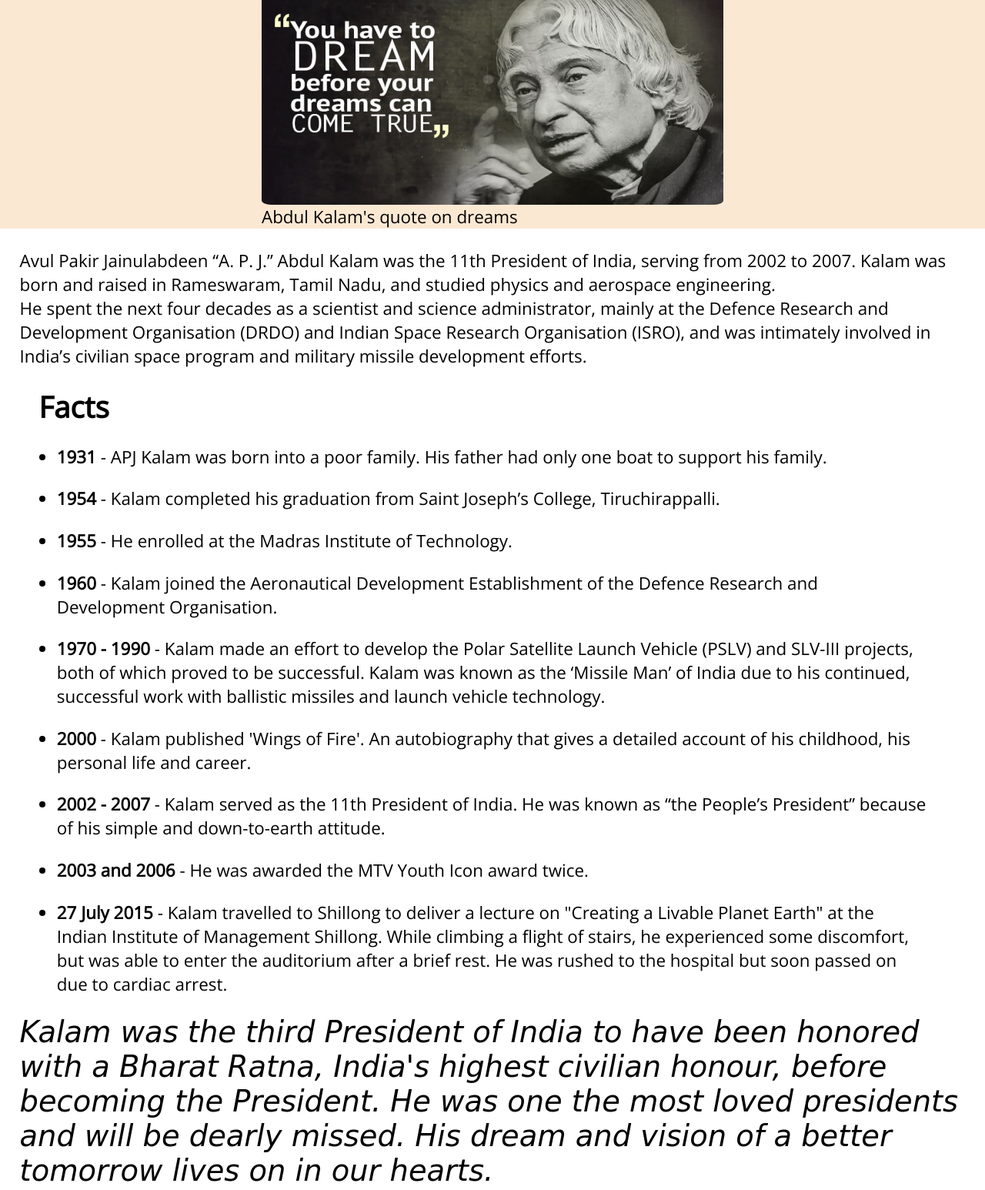
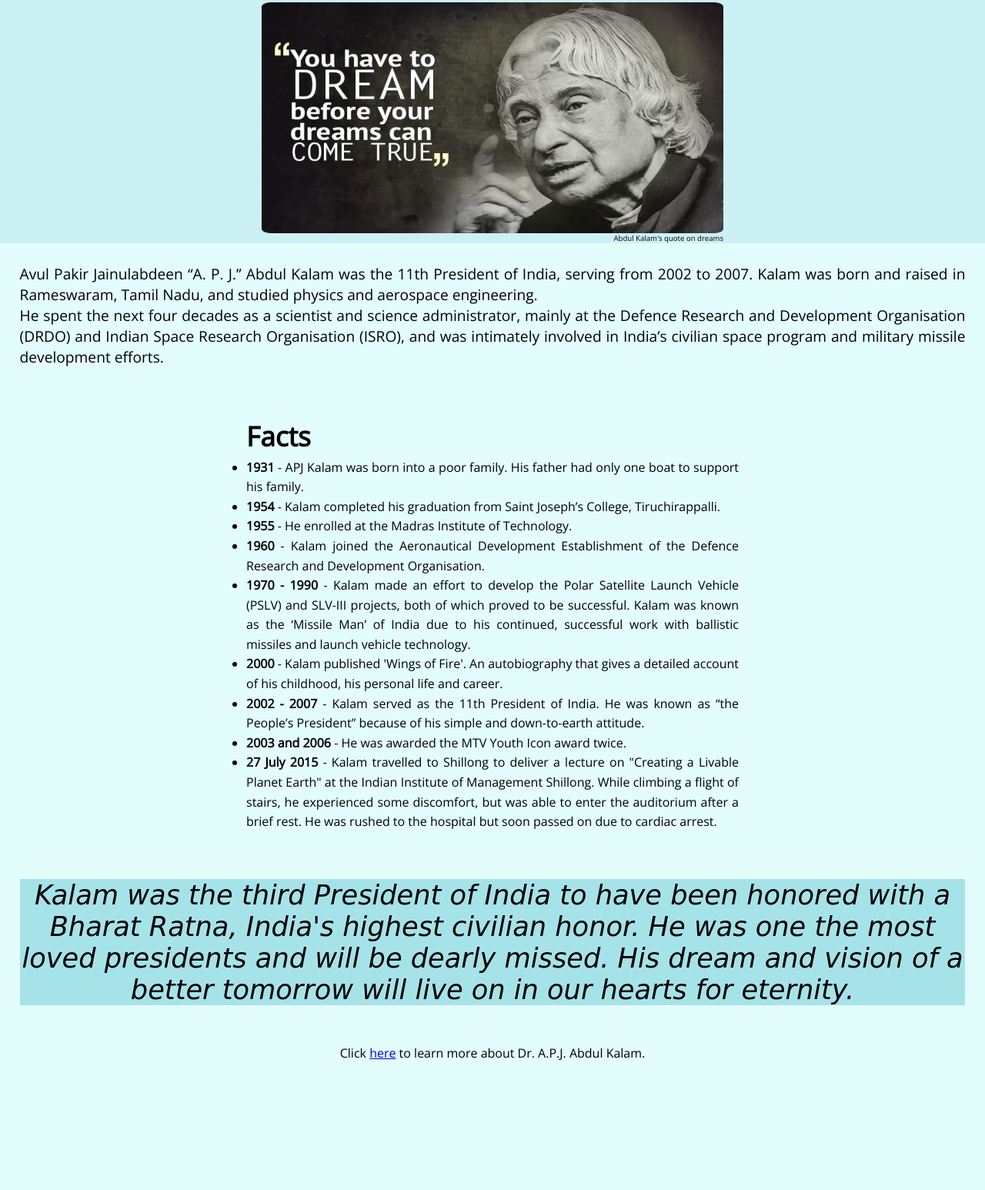
Before and after one commit to prashanthashok/fcc-practice, a plain HTML site: page projects/responsive-design/tribute-page/index.html in a window 1280 px wide. Shown: the part 174-1720 px from the top of the page at 77% size. After the commit the page ends 1579 px from the top, so only its background shows below. Drawn offline with nearby package versions, Linux system fonts and the light colour scheme; a web font is replaced by a local one.

Commit message:
Finalizing layout

```diff
--- a/projects/responsive-design/tribute-page/index.html
+++ b/projects/responsive-design/tribute-page/index.html
@@ -6,16 +6,19 @@
     <meta http-equiv="X-UA-Compatible" content="ie=edge" />
     <title>Document</title>
     <link rel="stylesheet" href="./resources/css/style.css" />
-    <link href="https://fonts.googleapis.com/css?family=Montez|Montserrat:300|Open+Sans&display=swap" rel="stylesheet">
+    <link
+      href="https://fonts.googleapis.com/css?family=Montez|Montserrat:300|Open+Sans&display=swap"
+      rel="stylesheet"
+    />
   </head>
   <body>
     <main id="main">
-      <div class="main-container">
       <section class="" id="title-section">
         <div class="" id="title">
           <h1>
-              A tribute to the 'Missile Man' of India, Dr. A.P.J Abdul Kalam
+            A tribute to the 'Missile Man' of India
           </h1>
+          <h1>Dr. A.P.J. Abdul Kalam</h1>
         </div>
         <div class="" id="img-div">
           <img
@@ -24,26 +27,27 @@
             class=""
             id="image"
           />
-            <div class="text" id="img-caption">Abdul Kalam's quote on dreams</div>
+          <div class="text caption" id="img-caption">
+            Abdul Kalam's quote on dreams
+          </div>
         </div>
       </section>
 
       <section class="" id="tribute-info">
-          <p class="description text">
-            Avul Pakir Jainulabdeen “A. P. J.” Abdul Kalam was the 11th
-            President of India, serving from 2002 to 2007. Kalam was born and
-            raised in Rameswaram, Tamil Nadu, and studied physics and aerospace
-            engineering.
+        <p class="description text introduction">
+          Avul Pakir Jainulabdeen “A. P. J.” Abdul Kalam was the 11th President
+          of India, serving from 2002 to 2007. Kalam was born and raised in
+          Rameswaram, Tamil Nadu, and studied physics and aerospace engineering.
         </p>
 
-          <p class="description text">
+        <p class="description text introduction">
           He spent the next four decades as a scientist and science
           administrator, mainly at the Defence Research and Development
-            Organisation (DRDO) and Indian Space Research Organisation (ISRO),
-            and was intimately involved in India’s civilian space program and
-            military missile development efforts.
+          Organisation (DRDO) and Indian Space Research Organisation (ISRO), and
+          was intimately involved in India’s civilian space program and military
+          missile development efforts.
         </p>
-
+        <div class="fact-container">
           <ul class="facts">
             <h3>Facts</h3>
             <li class="fact text">
@@ -93,16 +97,15 @@
               but soon passed on due to cardiac arrest.
             </li>
           </ul>
+        </div>
 
         <p class="text conclusion">
           Kalam was the third President of India to have been honored with a
-            Bharat Ratna, India's highest civilian honour, before becoming the
-            President. He was one the most loved presidents and will be dearly
-            missed. His dream and vision of a better tomorrow lives on in our
-            hearts.
+          Bharat Ratna, India's highest civilian honor. He was one the most
+          loved presidents and will be dearly missed. His dream and vision of a
+          better tomorrow will live on in our hearts for eternity.
         </p>
       </section>
-      </div>
     </main>
     <footer class="text" id="footer">
       Click
--- a/projects/responsive-design/tribute-page/resources/css/style.css
+++ b/projects/responsive-design/tribute-page/resources/css/style.css
@@ -2,6 +2,21 @@
   margin: 0;
   padding: 0;
   box-sizing: border-box;
+}
+
+body {
+  background-color: #e3fdfd;
+}
+
+h1 {
+  font-family: "Montserrat", sans-serif;
+  font-weight: 100;
+  font-size: 3.2rem;
+}
+
+h3 {
+  font-family: "Open Sans", sans-serif;
+  font-size: 2.2rem;
 }
 
 #main {
@@ -9,8 +24,13 @@
   flex-direction: column;
 }
 
+.text {
+  font-family: "Open Sans", sans-serif;
+  font-size: 1rem;
+}
+
 #title-section {
-  background-color: #fbe8d3;
+  background-color: #cbf1f5;
   width: 100%;
   display: flex;
   flex-direction: column;
@@ -20,15 +40,22 @@
   justify-content: space-evenly;
 }
 
-h1 {
-  font-family: "Montserrat", sans-serif;
-  font-weight: 100;
-  font-size: 3.6rem;
+#title {
+  margin: 2%;
+  text-align: center;
 }
 
-h3 {
-  font-family: "Open Sans", sans-serif;
-  font-size: 2.4rem;
+#img-caption {
+  text-align: right;
+}
+
+.caption {
+  font-size: 0.6rem;
+}
+
+.introduction {
+  text-align: justify;
+  font-size: 1.2rem;
 }
 
 #image {
@@ -38,25 +65,38 @@ h3 {
   display: block;
 }
 
-.facts,
-.fact {
-  margin: 2%;
-}
-
-.text {
-  font-family: "Open Sans", sans-serif;
-  font-size: 1.4rem;
-}
-
 .conclusion {
   font-family: "Montez", cursive;
-  font-size: 2.4rem;
+  font-size: 2.2rem;
   font-style: italic;
+  background-color: #a6e3e9;
 }
 
 #tribute-info {
   width: auto;
   margin: 2%;
+  text-align: center;
+  background-color: #e3fdfd;
+}
+
+.facts {
+  margin-top: 1%;
+}
+
+.fact-container {
+  margin: 5% 0%;
+}
+
+ul {
+  text-align: justify;
+  width: 50vw;
+  margin: 0 auto;
+  line-height: 1.6;
+}
+
+#footer {
+  margin: 2%;
+  text-align: center;
 }
 
 /* @media all and (max-width: 1024px) {
```
Lines whose indentation alone changed are shown as unchanged.
